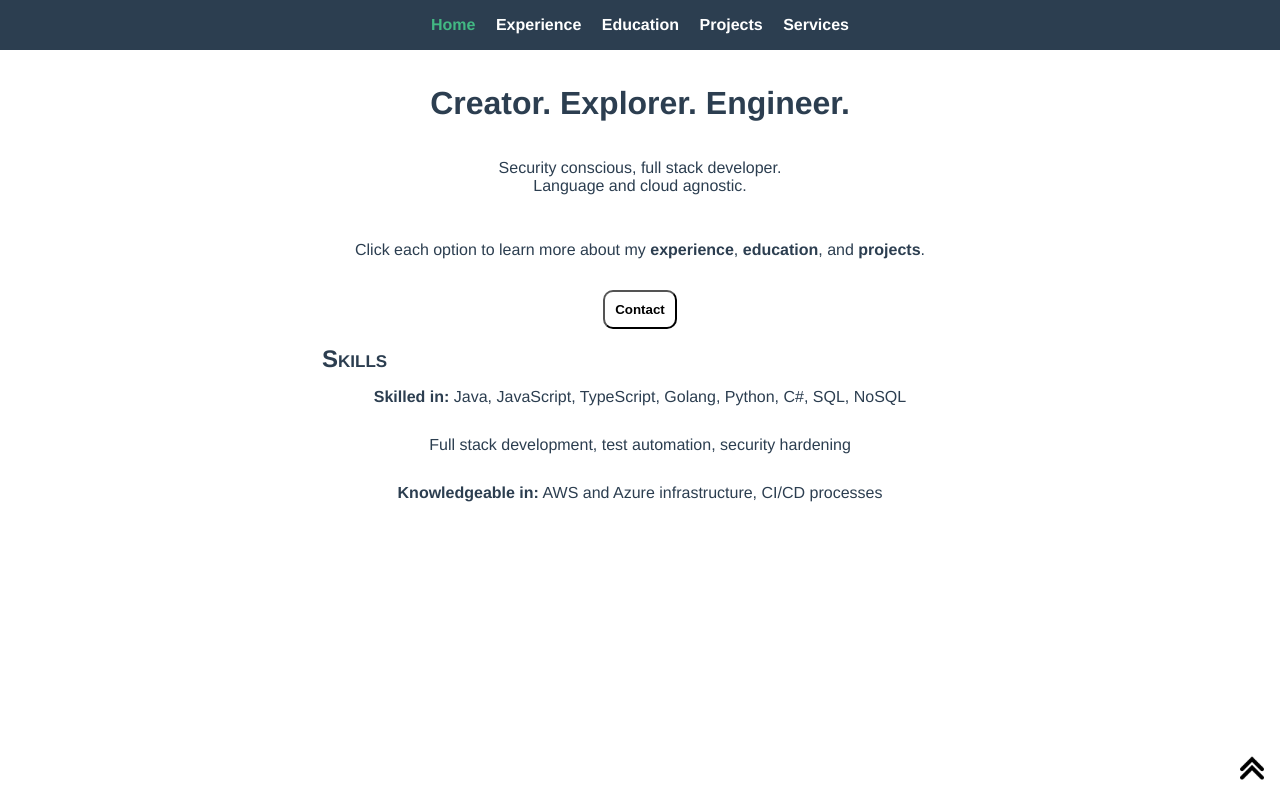
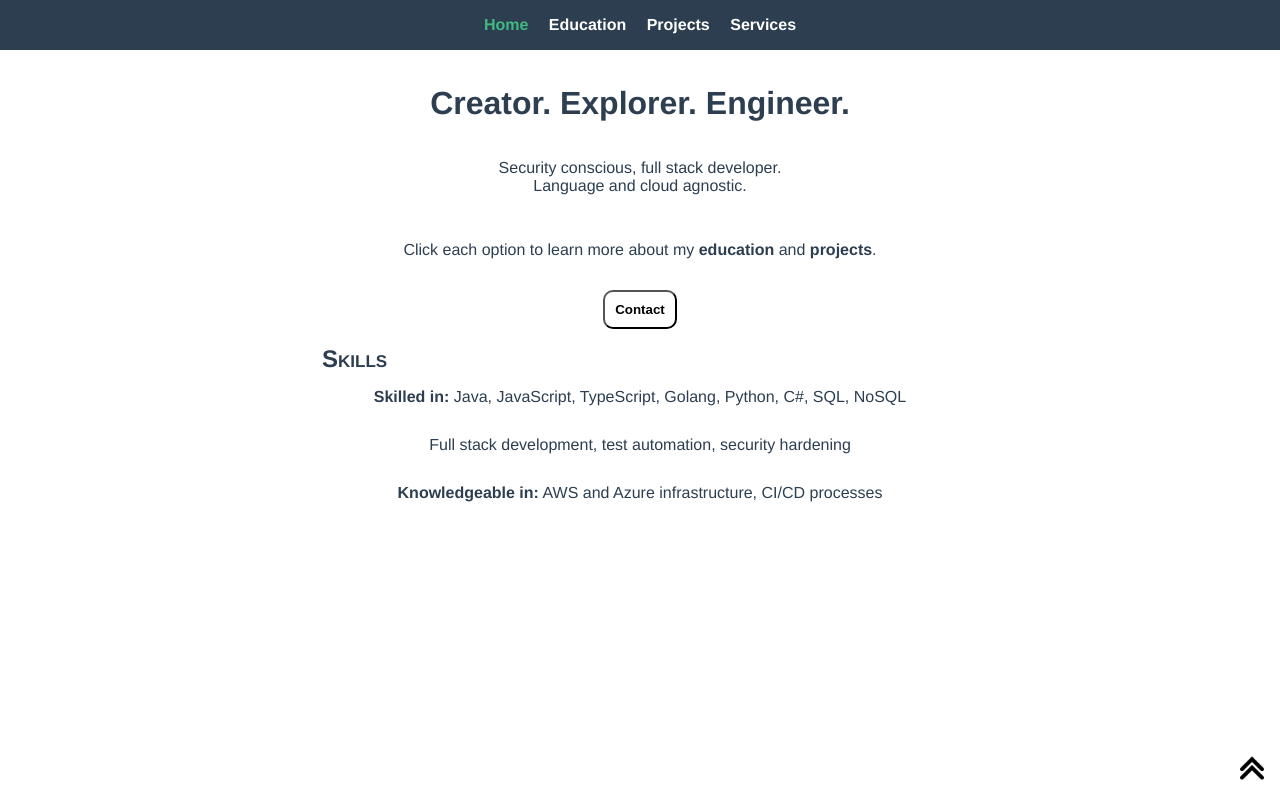
Before and after one commit to kevhunte/resume_vue, a Vue app: page / in a window 1280 px wide. Built offline with nearby package versions, Linux system fonts and the light colour scheme.

Commit message:
Omit experience view

```diff
--- a/src/components/Navigation.vue
+++ b/src/components/Navigation.vue
@@ -2,7 +2,7 @@
     <div>
         <div class="nav" v-if="!isMobile">
             <router-link to="/"> Home </router-link>
-            <router-link to="/experience"> Experience </router-link>
+            <!-- <router-link to="/experience"> Experience </router-link> -->
             <router-link to="/education"> Education </router-link>
             <router-link to="/projects"> Projects </router-link>
             <router-link to="/services"> Services </router-link>
@@ -11,7 +11,7 @@
             <button class="dropbtn">Menu</button>
             <div :class="{ 'dropdown-content': true, 'dropdown-content_pressed': isMenuOpen }">
                 <router-link to="/"> Home </router-link>
-                <router-link to="/experience"> Experience </router-link>
+                <!-- <router-link to="/experience"> Experience </router-link> -->
                 <router-link to="/education"> Education </router-link>
                 <router-link to="/projects"> Projects </router-link>
                 <router-link to="/services"> Services </router-link>
--- a/src/router/index.ts
+++ b/src/router/index.ts
@@ -14,11 +14,11 @@ const routes = [
     // which is lazy-loaded when the route is visited.
     component: () => import('../views/Education.vue')
   },
-  {
-    path: '/experience',
-    name: 'Experience',
-    component: () => import('../views/Experience.vue')
-  },
+  // {
+  //   path: '/experience',
+  //   name: 'Experience',
+  //   component: () => import('../views/Experience.vue')
+  // },
   {
     path: '/projects',
     name: 'Projects',
--- a/src/views/Home.vue
+++ b/src/views/Home.vue
@@ -9,7 +9,9 @@
       Language and cloud agnostic.<br />
     </p>
     <p>
-      Click each option to learn more about my <router-link to="/experience">experience</router-link>, <router-link to="/education">education</router-link>, and <router-link to="/projects">projects</router-link>.
+      Click each option to learn more about my
+      <!-- <router-link to="/experience">experience</router-link>,  -->
+      <router-link to="/education">education</router-link> and <router-link to="/projects">projects</router-link>.
     </p>
     <a href="https://www.linkedin.com/in/kevin-hunte-818759115/" target="_blank" rel="noopener"><button type="button" name="button">Contact</button></a>
   </div>
```
